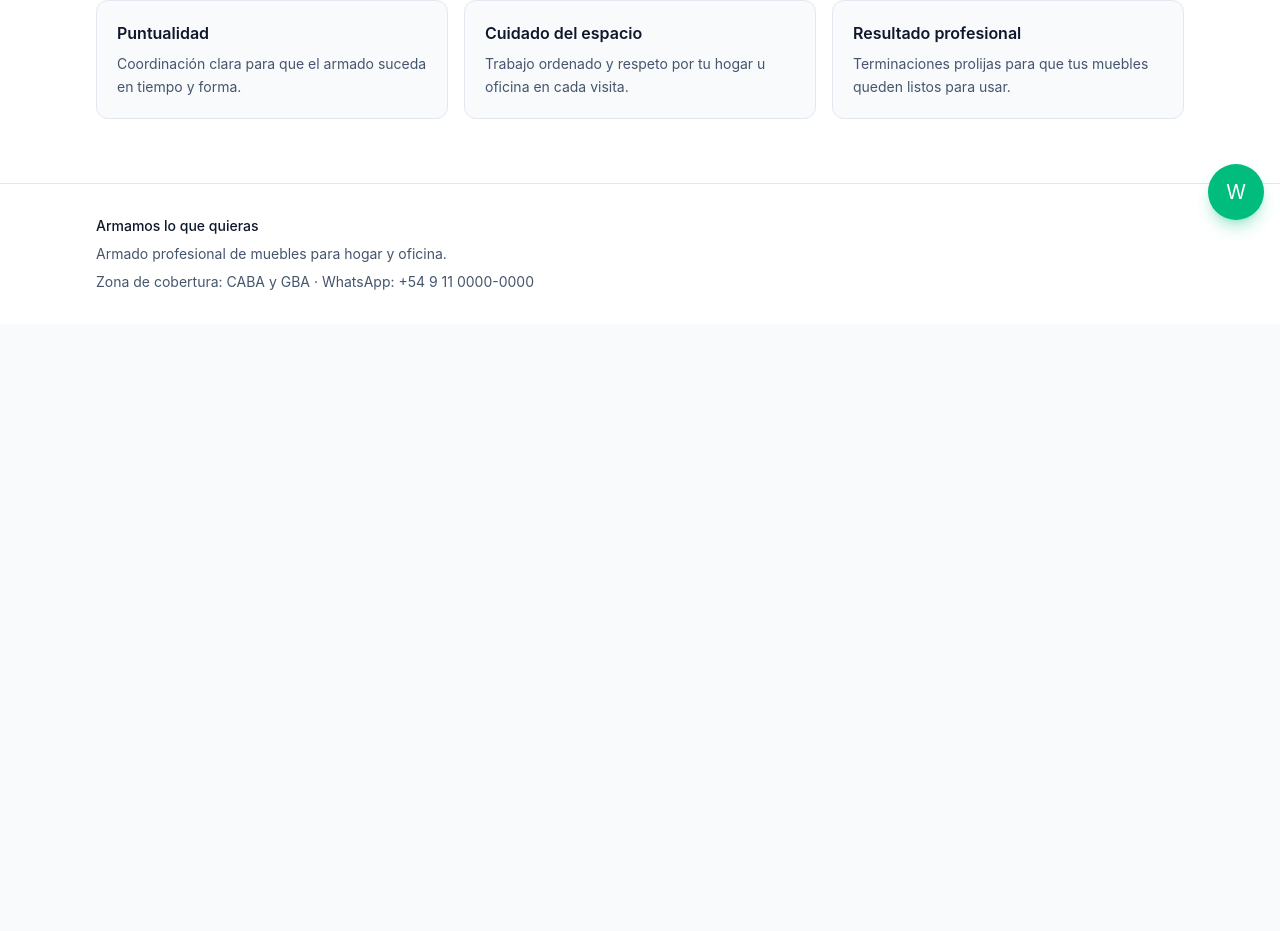
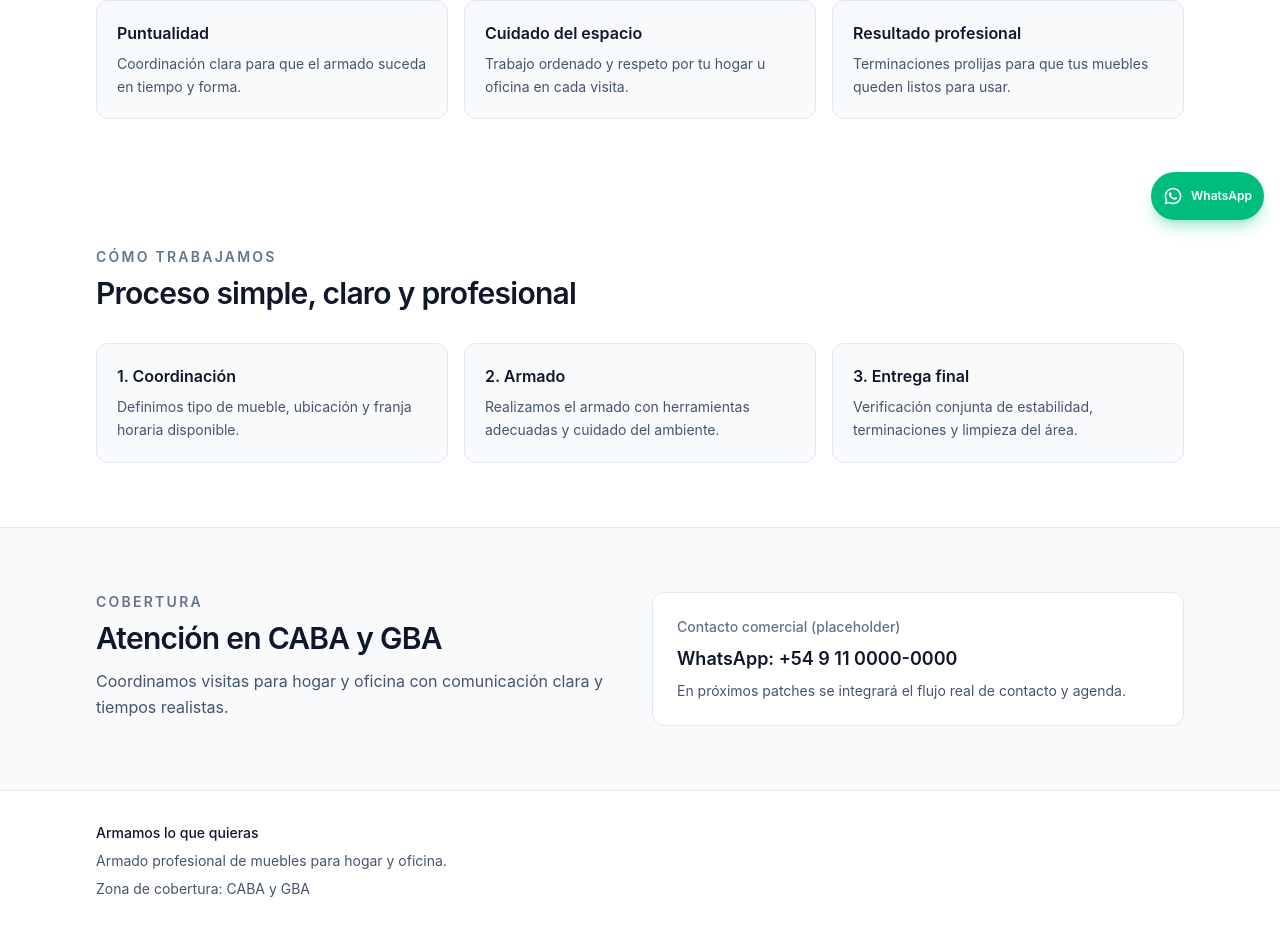
Before and after one commit to Daegon13/armamos-lo-que-quieras, a Next.js app: page / in a window 1280 px wide. Shown: the part 564-1495 px from the top of the page. Before the commit the page ends 888 px from the top, so only its background shows below. Built offline with nearby package versions, Linux system fonts and the light colour scheme.

Commit message:
refactor: polish commercial base UI and metadata

```diff
--- a/src/app/layout.tsx
+++ b/src/app/layout.tsx
@@ -1,17 +1,29 @@
 import type { Metadata } from "next";
 import { Footer } from "@/components/layout/Footer";
 import { Header } from "@/components/layout/Header";
+import { businessInfo } from "@/lib/site";
 import { WhatsAppFloatingButton } from "@/components/ui/WhatsAppFloatingButton";
 import "./globals.css";
 
+const siteUrl = "https://armamosloquequieras.com";
+
 export const metadata: Metadata = {
   title: {
-    default: "Armamos lo que quieras",
-    template: "%s | Armamos lo que quieras",
+    default: businessInfo.brand,
+    template: `%s | ${businessInfo.brand}`,
   },
   description:
     "Servicio profesional de armado de muebles para hogar y oficina. Base comercial lista para iterar.",
-  metadataBase: new URL("https://armamosloquequieras.com"),
+  metadataBase: new URL(siteUrl),
+  openGraph: {
+    title: businessInfo.brand,
+    description:
+      "Servicio profesional de armado de muebles para hogar y oficina. Atención confiable y comercial.",
+    url: siteUrl,
+    siteName: businessInfo.brand,
+    locale: "es_AR",
+    type: "website",
+  },
 };
 
 export default function RootLayout({
--- a/src/app/page.tsx
+++ b/src/app/page.tsx
@@ -1,13 +1,8 @@
+import { CoverageSection } from "@/components/sections/CoverageSection";
 import { HeroSection } from "@/components/sections/HeroSection";
+import { ProcessSection } from "@/components/sections/ProcessSection";
 
-export default function Home() {
-  return (
-    <>
-      <HeroSection />
-
-      <section id="servicio" className="bg-white">
-        <div className="mx-auto grid w-full max-w-6xl gap-4 px-4 py-12 sm:px-6 sm:py-16 lg:px-8 md:grid-cols-3">
-          {[
+const serviceHighlights = [
   {
     title: "Puntualidad",
     description: "Coordinación clara para que el armado suceda en tiempo y forma.",
@@ -20,7 +15,16 @@ export default function Home() {
     title: "Resultado profesional",
     description: "Terminaciones prolijas para que tus muebles queden listos para usar.",
   },
-          ].map((item) => (
+];
+
+export default function Home() {
+  return (
+    <>
+      <HeroSection />
+
+      <section id="servicio" className="bg-white">
+        <div className="mx-auto grid w-full max-w-6xl gap-4 px-4 py-12 sm:px-6 sm:py-16 md:grid-cols-3 lg:px-8">
+          {serviceHighlights.map((item) => (
             <article key={item.title} className="rounded-xl border border-slate-200 bg-slate-50 p-5">
               <h2 className="text-base font-semibold text-slate-900">{item.title}</h2>
               <p className="mt-2 text-sm leading-relaxed text-slate-600">{item.description}</p>
@@ -28,6 +32,9 @@ export default function Home() {
           ))}
         </div>
       </section>
+
+      <ProcessSection />
+      <CoverageSection />
     </>
   );
 }
--- a/src/components/layout/Footer.tsx
+++ b/src/components/layout/Footer.tsx
@@ -2,13 +2,11 @@ import { businessInfo } from "@/lib/site";
 
 export function Footer() {
   return (
-    <footer id="contacto" className="border-t border-slate-200 bg-white">
+    <footer className="border-t border-slate-200 bg-white">
       <div className="mx-auto flex w-full max-w-6xl flex-col gap-2 px-4 py-8 text-sm text-slate-600 sm:px-6 lg:px-8">
         <p className="font-medium text-slate-900">{businessInfo.brand}</p>
         <p>{businessInfo.tagline}</p>
-        <p>
-          Zona de cobertura: {businessInfo.serviceArea} · WhatsApp: {businessInfo.phoneDisplay}
-        </p>
+        <p>Zona de cobertura: {businessInfo.serviceArea}</p>
       </div>
     </footer>
   );
--- /dev/null
+++ b/src/components/sections/CoverageSection.tsx
@@ -0,0 +1,27 @@
+import { businessInfo } from "@/lib/site";
+
+export function CoverageSection() {
+  return (
+    <section id="contacto" className="border-t border-slate-200 bg-slate-50">
+      <div className="mx-auto grid w-full max-w-6xl gap-6 px-4 py-12 sm:px-6 sm:py-16 lg:grid-cols-2 lg:px-8">
+        <div>
+          <p className="text-sm font-semibold uppercase tracking-[0.16em] text-slate-500">Cobertura</p>
+          <h2 className="mt-2 text-2xl font-semibold tracking-tight text-slate-900 sm:text-3xl">
+            Atención en {businessInfo.serviceArea}
+          </h2>
+          <p className="mt-3 text-sm leading-relaxed text-slate-600 sm:text-base">
+            Coordinamos visitas para hogar y oficina con comunicación clara y tiempos realistas.
+          </p>
+        </div>
+
+        <div className="rounded-xl border border-slate-200 bg-white p-5 sm:p-6">
+          <p className="text-sm font-medium text-slate-500">Contacto comercial (placeholder)</p>
+          <p className="mt-2 text-lg font-semibold text-slate-900">WhatsApp: {businessInfo.phoneDisplay}</p>
+          <p className="mt-2 text-sm text-slate-600">
+            En próximos patches se integrará el flujo real de contacto y agenda.
+          </p>
+        </div>
+      </div>
+    </section>
+  );
+}
--- /dev/null
+++ b/src/components/sections/ProcessSection.tsx
@@ -0,0 +1,37 @@
+const steps = [
+  {
+    title: "1. Coordinación",
+    description: "Definimos tipo de mueble, ubicación y franja horaria disponible.",
+  },
+  {
+    title: "2. Armado",
+    description: "Realizamos el armado con herramientas adecuadas y cuidado del ambiente.",
+  },
+  {
+    title: "3. Entrega final",
+    description: "Verificación conjunta de estabilidad, terminaciones y limpieza del área.",
+  },
+];
+
+export function ProcessSection() {
+  return (
+    <section className="bg-white">
+      <div className="mx-auto w-full max-w-6xl px-4 py-12 sm:px-6 sm:py-16 lg:px-8">
+        <div className="max-w-2xl">
+          <p className="text-sm font-semibold uppercase tracking-[0.16em] text-slate-500">Cómo trabajamos</p>
+          <h2 className="mt-2 text-2xl font-semibold tracking-tight text-slate-900 sm:text-3xl">
+            Proceso simple, claro y profesional
+          </h2>
+        </div>
+        <div className="mt-8 grid gap-4 md:grid-cols-3">
+          {steps.map((step) => (
+            <article key={step.title} className="rounded-xl border border-slate-200 bg-slate-50 p-5">
+              <h3 className="text-base font-semibold text-slate-900">{step.title}</h3>
+              <p className="mt-2 text-sm leading-relaxed text-slate-600">{step.description}</p>
+            </article>
+          ))}
+        </div>
+      </div>
+    </section>
+  );
+}
--- a/src/components/ui/WhatsAppFloatingButton.tsx
+++ b/src/components/ui/WhatsAppFloatingButton.tsx
@@ -1,13 +1,21 @@
+import { businessInfo } from "@/lib/site";
+
 export function WhatsAppFloatingButton() {
   return (
     <button
       type="button"
       aria-label="Abrir WhatsApp"
-      className="fixed right-4 bottom-4 z-50 inline-flex h-14 w-14 items-center justify-center rounded-full bg-emerald-500 text-white shadow-lg shadow-emerald-500/30 transition-transform hover:scale-105 focus-visible:outline-2 focus-visible:outline-offset-2 focus-visible:outline-emerald-600"
+      className="fixed right-4 bottom-4 z-50 inline-flex h-14 min-w-14 items-center justify-center gap-2 rounded-full bg-emerald-500 px-4 text-white shadow-lg shadow-emerald-500/30 transition-transform hover:scale-105 focus-visible:outline-2 focus-visible:outline-offset-2 focus-visible:outline-emerald-600 sm:h-12 sm:min-w-12 sm:px-3"
+      title={`Placeholder WhatsApp ${businessInfo.phoneDisplay}`}
     >
-      <span className="text-xl" aria-hidden>
-        W
-      </span>
+      <svg
+        aria-hidden
+        viewBox="0 0 24 24"
+        className="h-5 w-5 fill-current"
+      >
+        <path d="M12.04 2C6.51 2 2.03 6.48 2.03 12c0 1.77.46 3.5 1.34 5.02L2 22l5.12-1.34A9.97 9.97 0 0 0 12.04 22c5.53 0 10.01-4.48 10.01-10S17.57 2 12.04 2Zm0 18.18c-1.55 0-3.06-.41-4.39-1.18l-.31-.18-3.04.8.81-2.96-.2-.31A8.15 8.15 0 0 1 3.86 12a8.18 8.18 0 1 1 8.18 8.18Zm4.49-6.13c-.25-.13-1.47-.73-1.7-.81-.23-.08-.39-.13-.56.13-.16.25-.64.81-.78.98-.14.16-.29.18-.54.06-.25-.13-1.06-.39-2.01-1.24-.74-.66-1.24-1.48-1.39-1.73-.15-.25-.02-.39.11-.52.11-.11.25-.29.38-.44.12-.15.16-.25.25-.42.08-.16.04-.31-.02-.44-.06-.13-.56-1.34-.76-1.84-.2-.48-.4-.41-.56-.41h-.48c-.16 0-.42.06-.64.31-.22.25-.84.82-.84 2 0 1.18.86 2.32.98 2.48.12.16 1.68 2.56 4.06 3.59.57.25 1.01.4 1.36.51.57.18 1.09.15 1.5.09.46-.07 1.47-.6 1.68-1.18.21-.57.21-1.06.15-1.18-.06-.12-.23-.19-.48-.31Z" />
+      </svg>
+      <span className="hidden text-xs font-semibold sm:inline">WhatsApp</span>
     </button>
   );
 }
```
Lines whose indentation alone changed are shown as unchanged.
